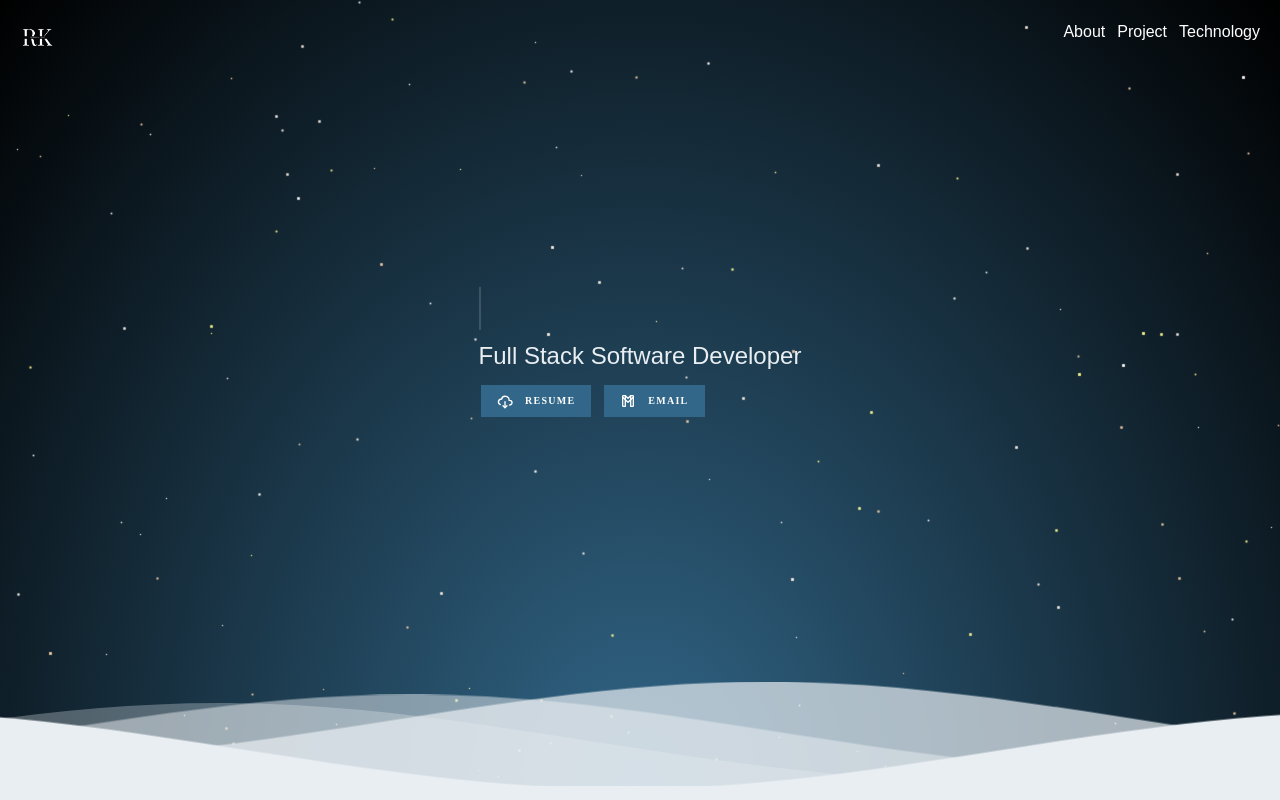
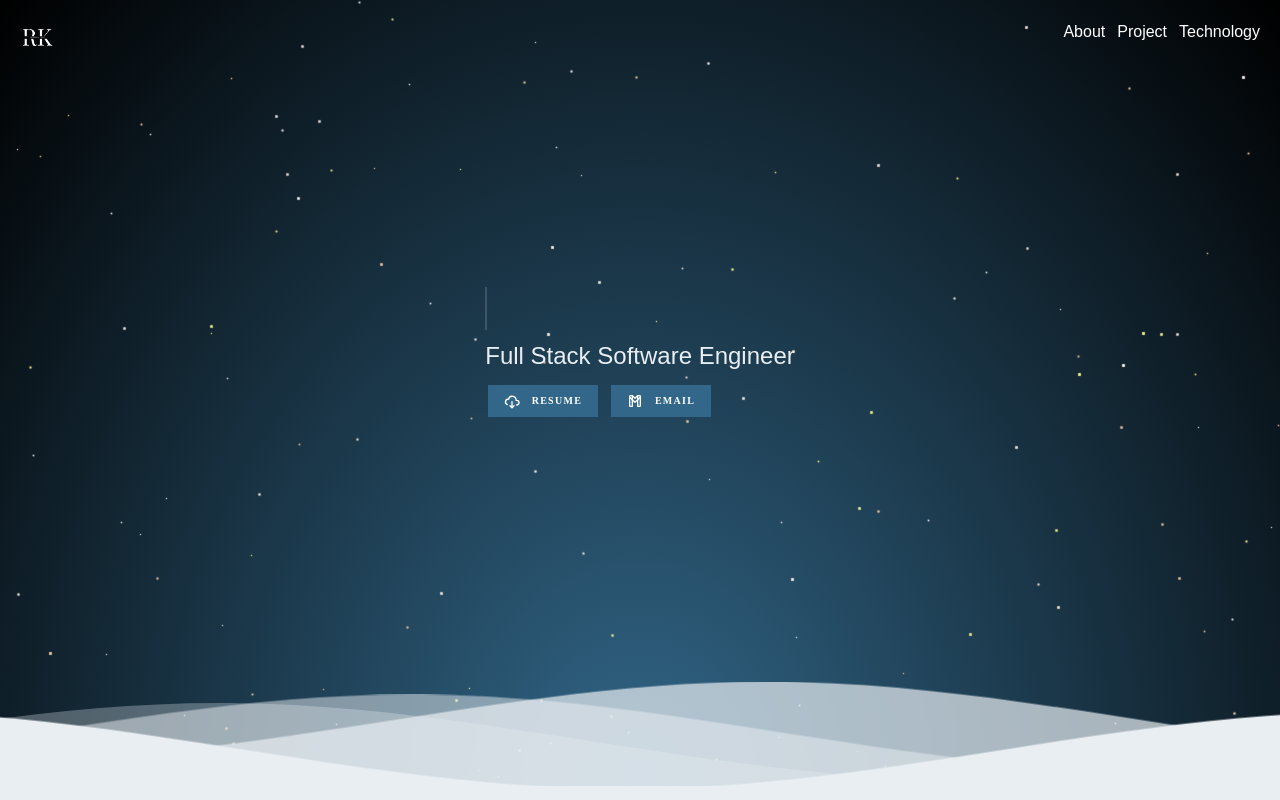
Before and after one commit to superbahbi/portfolio, a React (Create React App) app: page / in a window 1280 px wide. Shown: the top 800 px of the page. Built offline with nearby package versions, Linux system fonts and the light colour scheme.

Commit message:
update title

```diff
--- a/src/App.js
+++ b/src/App.js
@@ -99,7 +99,7 @@ function App() {
         <Header
           theme={theme}
           name="Robert Kugler"
-          title="Full Stack Software Developer"
+          title="Full Stack Software Engineer"
           resumeLink={resumeLink}
           email={email}
         />
```
